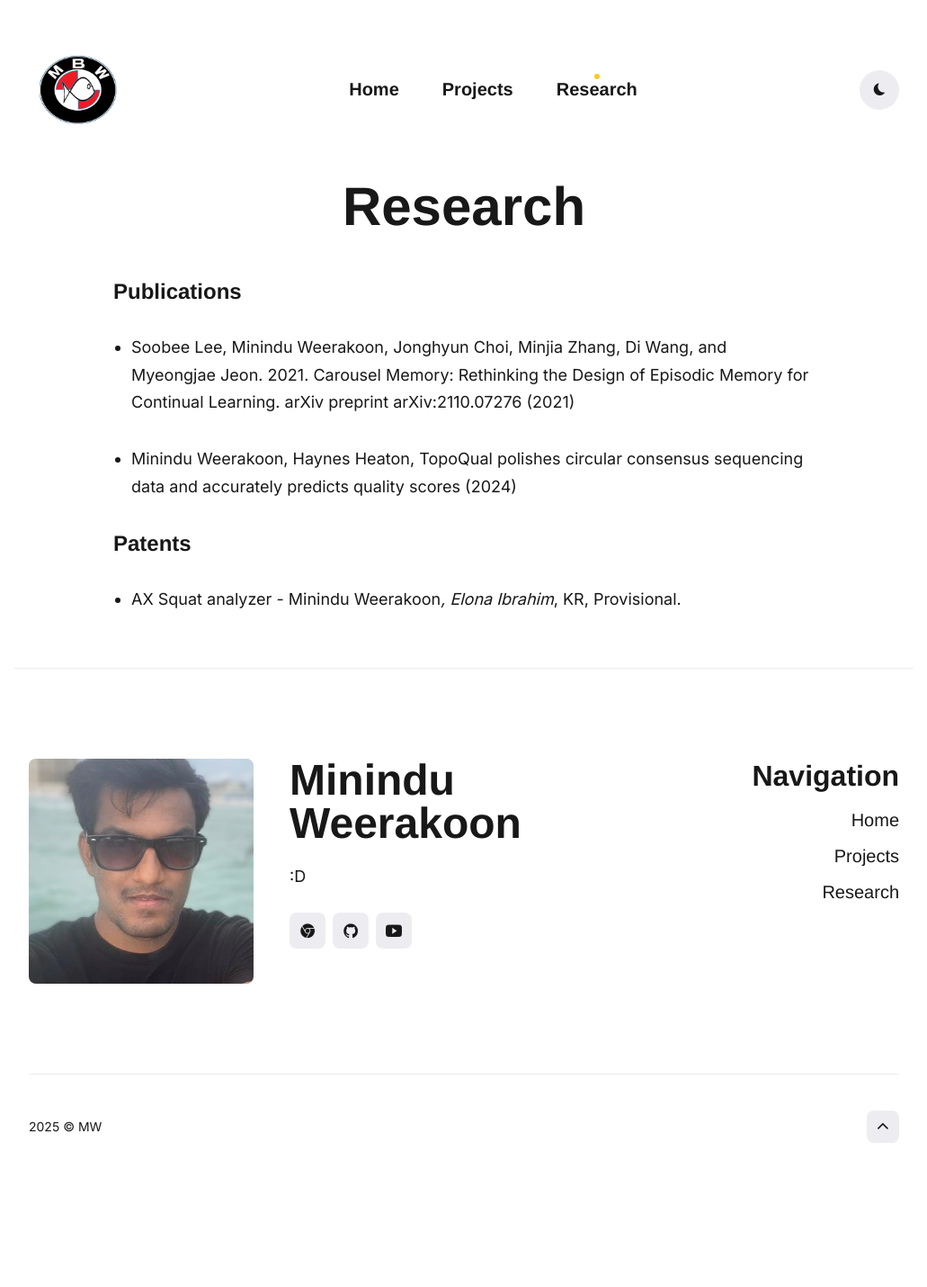
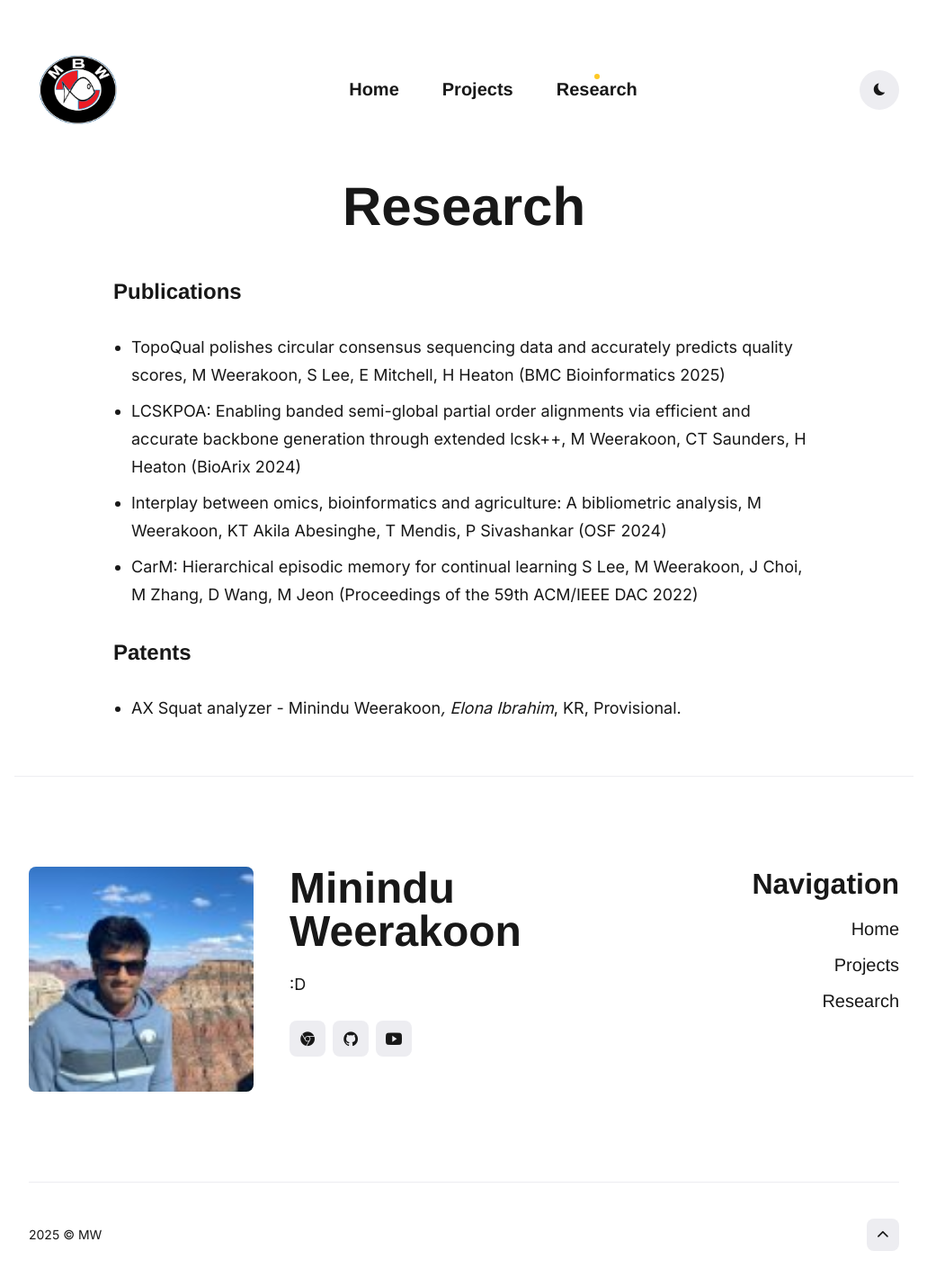
Before and after one commit to lorewar2/lorewar2.github.io, a Jekyll site: the page built from _pages/research.md, in a window 1280 px wide. Shown: the whole page at 90% size, without its empty margins (124-1155 px from the left). Built offline with Jekyll 4.4.1, drawn with Linux system fonts in a browser that asks for light colours; nearby versions of some CDN libraries; some web fonts are replaced; before the commit the page ends 1310 px from its top, so only the background shows below that.

Commit message:
update website

```diff
--- a/_pages/research.md
+++ b/_pages/research.md
@@ -4,10 +4,10 @@ title: Research
 permalink: /research/
 ---
 ### Publications
-
-- Soobee Lee, Minindu Weerakoon, Jonghyun Choi, Minjia Zhang, Di Wang, and Myeongjae Jeon. 2021. Carousel Memory: Rethinking the Design of Episodic Memory for Continual Learning. arXiv preprint arXiv:2110.07276 (2021)
-
-- Minindu Weerakoon, Haynes Heaton, TopoQual polishes circular consensus sequencing data and accurately predicts quality scores (2024)
+- TopoQual polishes circular consensus sequencing data and accurately predicts quality scores, M Weerakoon, S Lee, E Mitchell, H Heaton (BMC Bioinformatics 2025)
+- LCSKPOA: Enabling banded semi-global partial order alignments via efficient and accurate backbone generation through extended lcsk++, M Weerakoon, CT Saunders, H Heaton (BioArix 2024)
+- Interplay between omics, bioinformatics and agriculture: A bibliometric analysis, M Weerakoon, KT Akila Abesinghe, T Mendis, P Sivashankar (OSF 2024)
+- CarM: Hierarchical episodic memory for continual learning S Lee, M Weerakoon, J Choi, M Zhang, D Wang, M Jeon (Proceedings of the 59th ACM/IEEE DAC 2022)
 
 ### Patents
 
```
Also changed, not shown: images/profile.jpg.
